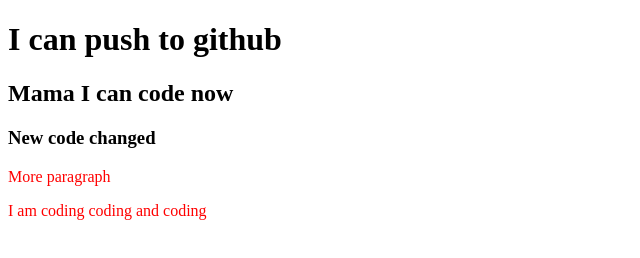
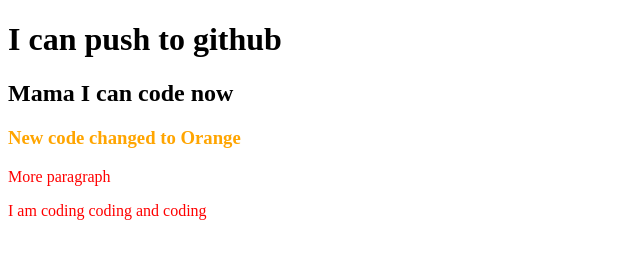
Before and after one commit to Fahimphero/my-first-repo, a plain HTML site: page index.html in a window 1280 px wide. Shown: the whole page, without its empty margins (0-640 px from the left). Drawn offline with Linux system fonts and the light colour scheme.

Commit message:
make orange

```diff
--- a/index.html
+++ b/index.html
@@ -10,7 +10,7 @@
 <body>
     <h1>I can push to github</h1>
     <h2>Mama I can code now</h2>
-    <h3>New code changed</h3>
+    <h3>New code changed to Orange</h3>
     <p>More paragraph</p>
     <p>I am coding coding and coding</p>
 </body>
--- a/style.css
+++ b/style.css
@@ -1,3 +1,6 @@
 p{
     color: red;
 }
+h3{
+    color: orange;
+}
```
